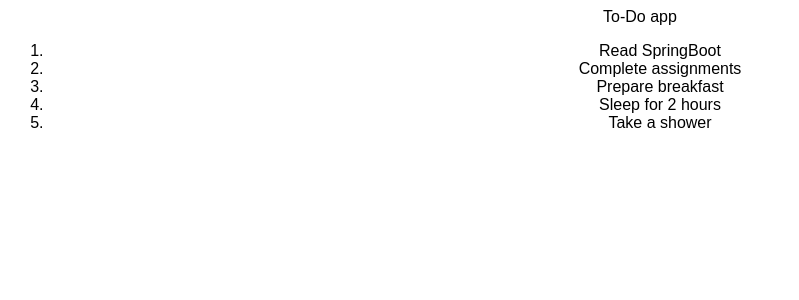
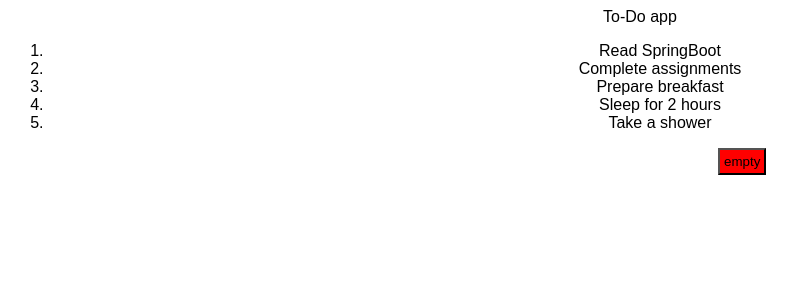
Before and after one commit to Kokonodray2001/to-do-tw, a React (Create React App) app: page / in a window 1280 px wide. Shown: the top 300 px of the page, without its empty margins (0-799 px from the left). Built offline with nearby package versions, Linux system fonts and the light colour scheme.

Commit message:
Game Checkpoint 4 : Making a component react to changes

```diff
--- a/src/App.js
+++ b/src/App.js
@@ -1,18 +1,26 @@
+import { useState } from "react";
 import Header from "./component/Header";
 import ListComponent from "./component/ListComponent";
 
 function App() {
-  const tasks = [
+  const [tasks, setTasks] = useState([
     "Read SpringBoot",
     "Complete assignments",
     "Prepare breakfast",
     "Sleep for 2 hours",
     "Take a shower",
-  ];
+  ]);
+  const emptyButtonClickHandler = () => {
+    setTasks(["Nothing to do buddy. Sleep!"]);
+  };
+
   return (
     <div className='Application'>
       <Header />
-      <ListComponent allTasks={tasks} />
+      <ListComponent
+        allTasks={tasks}
+        emptyButtonClickHandler={emptyButtonClickHandler}
+      />
     </div>
   );
 }
--- a/src/component/ListComponent.jsx
+++ b/src/component/ListComponent.jsx
@@ -1,6 +1,6 @@
 import React from "react";
 
-export default function ListComponent({ allTasks }) {
+export default function ListComponent({ allTasks, emptyButtonClickHandler }) {
   return (
     <div>
       <ol>
@@ -8,6 +8,11 @@ export default function ListComponent({ allTasks }) {
           <li key={index}>{task}</li>
         ))}
       </ol>
+      <div className='emptyButtonConatiner'>
+        <button className='emptyButton' onClick={emptyButtonClickHandler}>
+          empty
+        </button>
+      </div>
     </div>
   );
 }
--- a/src/index.css
+++ b/src/index.css
@@ -2,3 +2,14 @@
   font-family: sans-serif;
   text-align: center;
 }
+.emptyButtonConatiner{
+  display: flex;
+  flex-direction: row;
+  justify-content: right;
+  width: 60%;
+}
+.emptyButton{
+  padding: 4px;
+  background-color: red;
+  box-shadow: 2px;
+}
```
